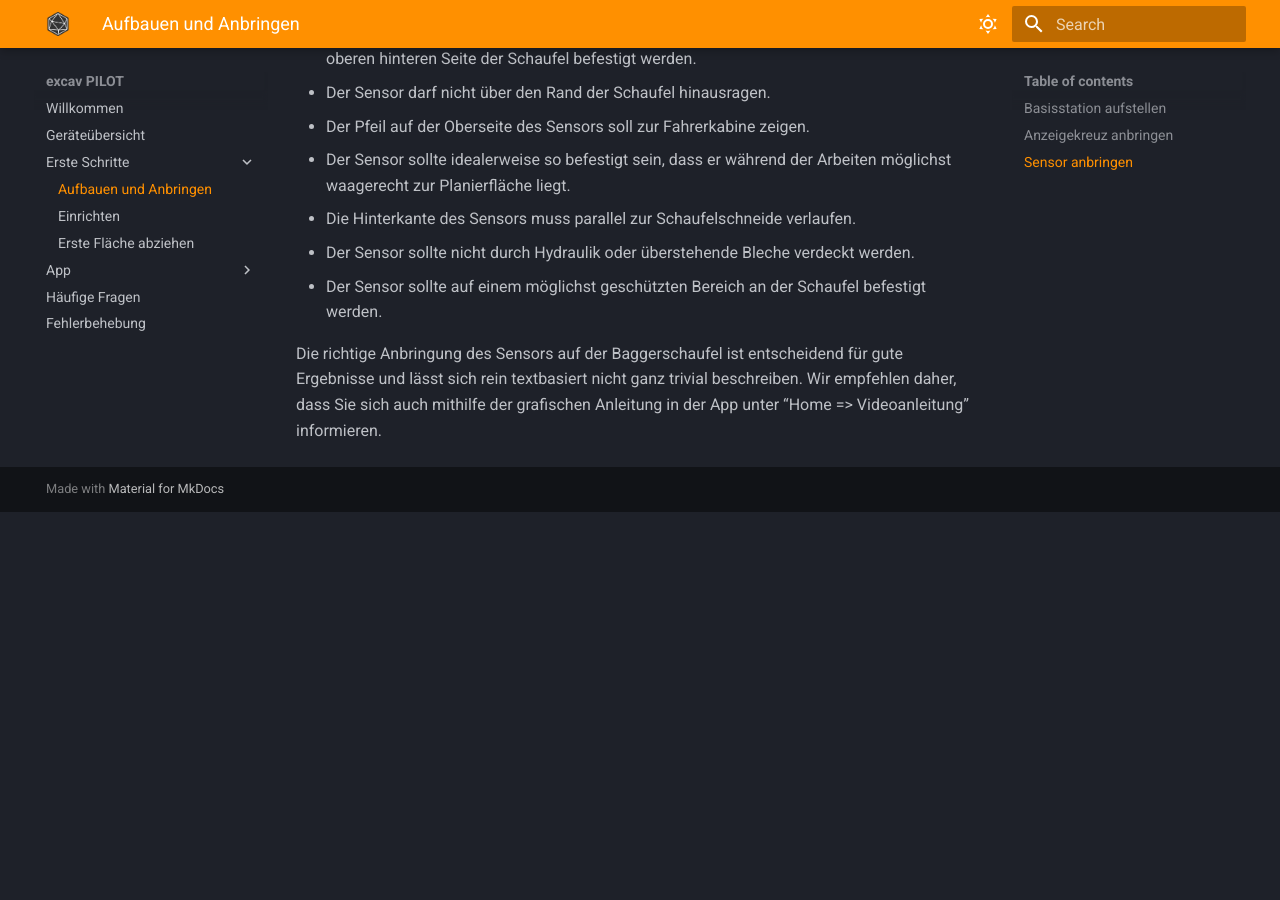
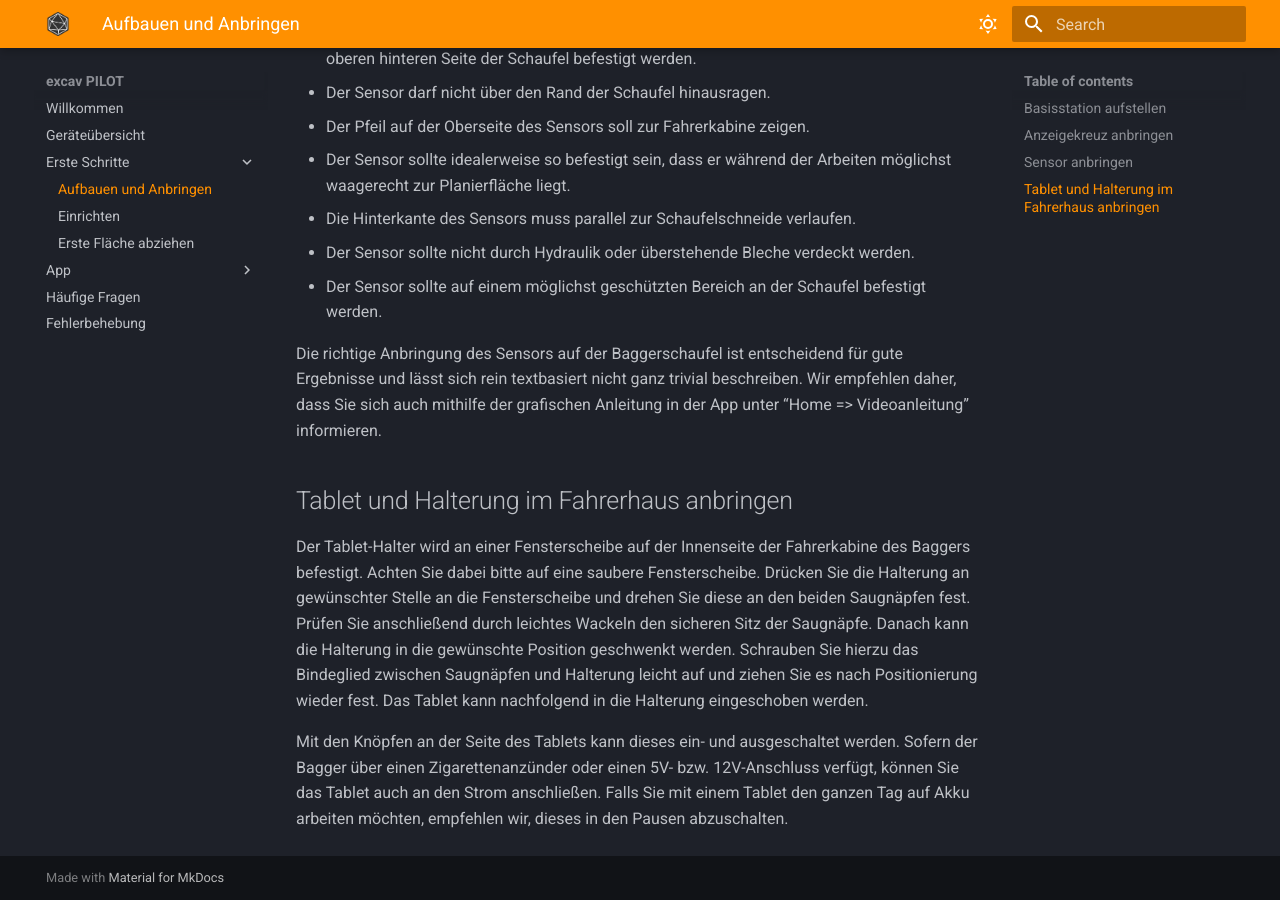
Before and after one commit to tobias-sizmann/mkdocs-excavpilot, an MkDocs documentation site: the page built from docs/erste_schritte/aufbauen.md, in a window 1280 px wide and 900 px high, scrolled down 1278 px. Built offline with MkDocs 1.6.1 and Material for MkDocs 9.7.7, drawn with Linux system fonts in a browser that asks for light colours; before the commit the page ends 1790 px from its top, so only the background shows below that.

Commit message:
excavflosiii again

```diff
--- a/docs/erste_schritte/aufbauen.md
+++ b/docs/erste_schritte/aufbauen.md
@@ -36,3 +36,10 @@ Befestigen Sie den Sensor an der Baggerschaufel. Beachten Sie dabei bitte folgen
 * Der Sensor sollte auf einem möglichst geschützten Bereich an der Schaufel befestigt werden.
 
 Die richtige Anbringung des Sensors auf der Baggerschaufel ist entscheidend für gute Ergebnisse und lässt sich rein textbasiert nicht ganz trivial beschreiben. Wir empfehlen daher, dass Sie sich auch mithilfe der grafischen Anleitung in der App unter “Home => Videoanleitung” informieren.
+
+## Tablet und Halterung im Fahrerhaus anbringen
+Der Tablet-Halter wird an einer Fensterscheibe auf der Innenseite der Fahrerkabine des Baggers befestigt. Achten Sie dabei bitte auf eine saubere Fensterscheibe. Drücken Sie die Halterung an gewünschter Stelle an die Fensterscheibe und drehen Sie diese an den beiden Saugnäpfen fest. Prüfen Sie anschließend durch leichtes Wackeln den sicheren Sitz der Saugnäpfe. Danach kann die Halterung in die gewünschte Position geschwenkt werden. Schrauben Sie hierzu das Bindeglied zwischen Saugnäpfen und Halterung leicht auf und ziehen Sie es nach Positionierung wieder fest. Das Tablet kann nachfolgend in die Halterung eingeschoben werden.
+
+Mit den Knöpfen an der Seite des Tablets kann dieses ein- und ausgeschaltet werden.
+Sofern der Bagger über einen Zigarettenanzünder oder einen 5V- bzw. 12V-Anschluss verfügt, können Sie das Tablet auch an den Strom anschließen.
+Falls Sie mit einem Tablet den ganzen Tag auf Akku arbeiten möchten, empfehlen wir, dieses in den Pausen abzuschalten.
```
Also changed, not shown: docs/uebersicht.md (+3 -0 lines).
